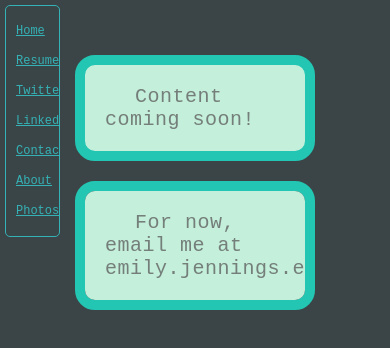
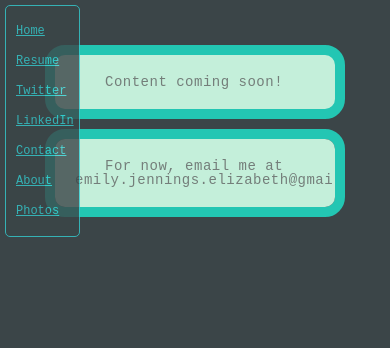
Before and after one commit to emilyjennings/emilyjennings.github.io, a plain HTML site: page contact/index.html in a window 390 px wide. Drawn offline with Linux system fonts and the light colour scheme.

Commit message:
font sizes

```diff
--- a/css/about.css
+++ b/css/about.css
@@ -62,9 +62,7 @@ h1 {
 
 
 
-p {
-  margin-top: 10px;
-}
+
 
 
 .nav {
--- a/css/contact.css
+++ b/css/contact.css
@@ -62,6 +62,9 @@ a:hover {
   p {
     width: wrap;
     overflow: scroll;
+    font-size: 14px;
+    line-height: 1em;
+    margin: 10px;
   }
 
   .nav {
@@ -79,7 +82,7 @@ a:hover {
       font-size: 12px;
       padding: 10px;
       opacity: 0.8;
-      width: 55px;
+      width: 75px;
     }
 
 }
--- a/css/photo.css
+++ b/css/photo.css
@@ -103,7 +103,10 @@ a:hover {
 
   .col {
     width: 100%;
+  }
 
+  p {
+    font-size: 16px;
   }
 
   .nav {
```
Also changed, not shown: css/main.css (+6 -2 lines), 2 other files.
